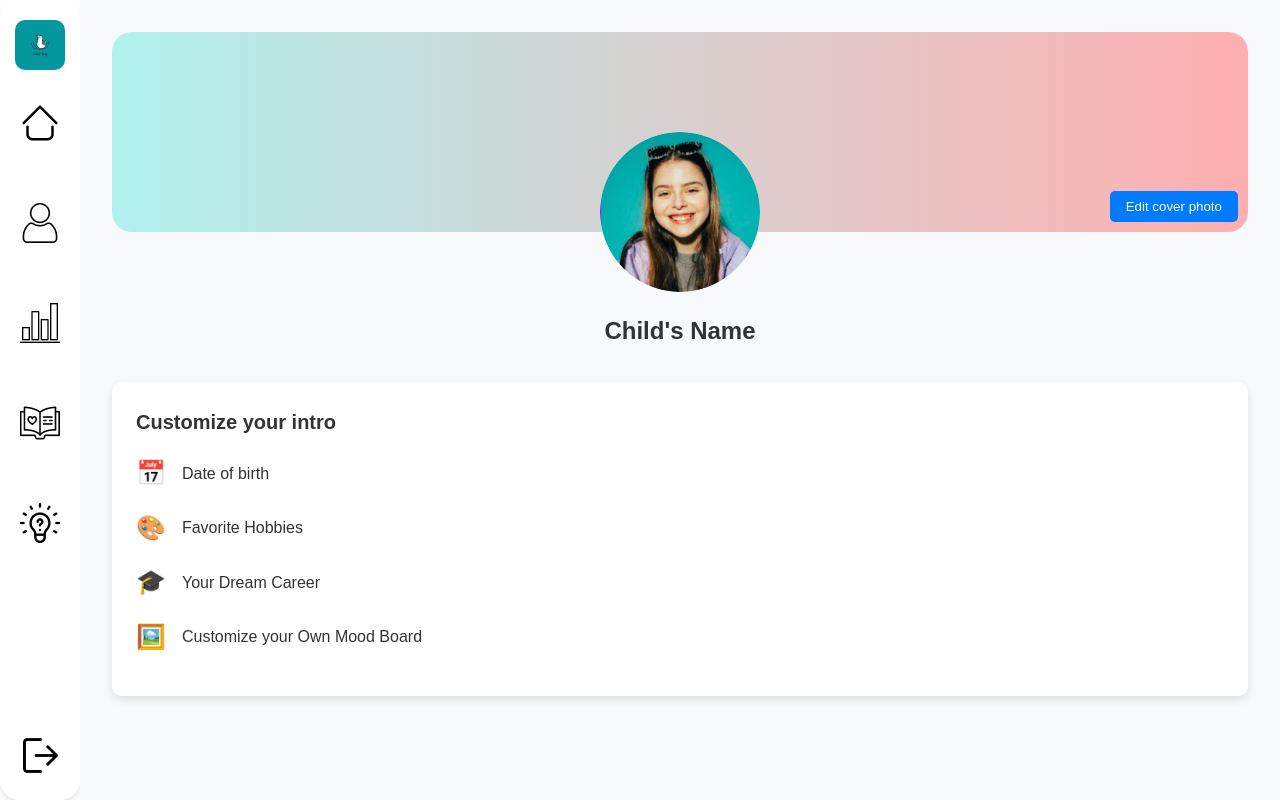
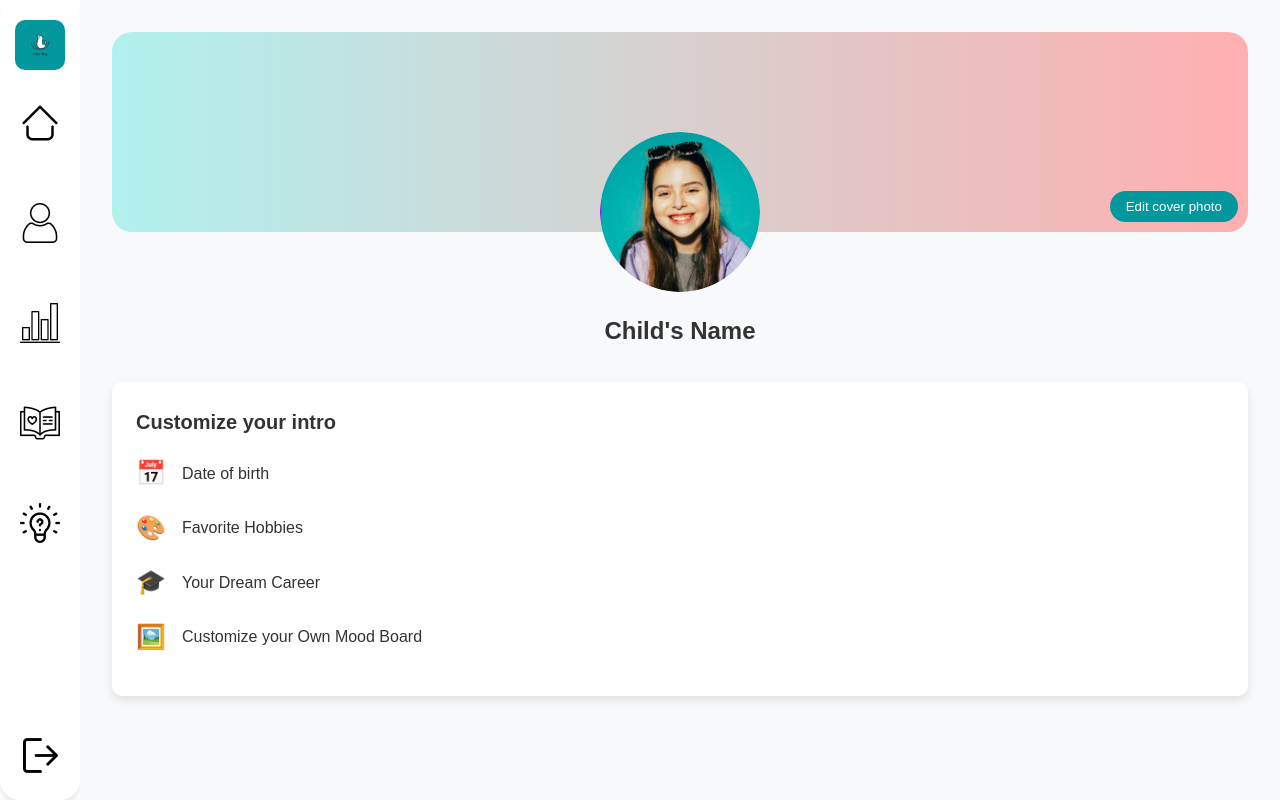
Before and after one commit to Yasmina-Maddah/nestling-frontend, a React (Create React App) app: page /Profile in a window 1280 px wide. Built offline with nearby package versions, Linux system fonts and the light colour scheme.

Commit message:
Edited the Style of the Profile Page

```diff
--- a/src/components/ProfileHeader/ProfileHeader.css
+++ b/src/components/ProfileHeader/ProfileHeader.css
@@ -15,13 +15,20 @@
     position: absolute;
     bottom: 10px;
     right: 10px;
-    background-color: #007bff;
+    background-color: #03989E;
     color: white;
     padding: 0.5rem 1rem;
     border: none;
-    border-radius: 5px;
+    border-radius: 25px;
     cursor: pointer;
   }
+
+  .edit-cover-button:hover {
+      background-color: white;
+      color: #03989E;
+      transform: scale(1.1);
+    }
+
 
   .profile-picture-container {
     position: absolute;
```
